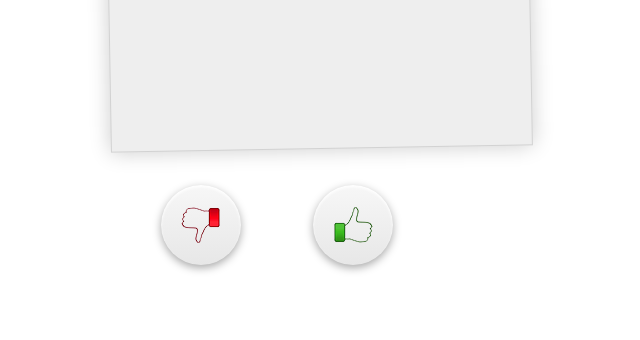
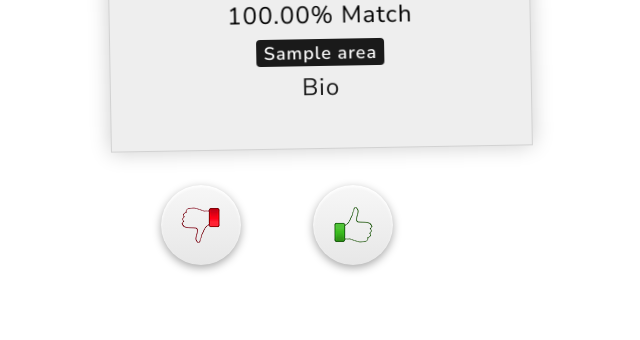
Before and after one commit to wonjoonSeol/facebook-hackathon, a Django app: page /swipe in a window 1280 px wide; the page is wider, and only the part inside the window is pictured. Shown: the part 460-800 px from the top of that part, without its empty margins (363-1003 px from the left). Run offline with Django 3.2, Linux system fonts and the light colour scheme; tables that the repository leaves empty hold one stand-in row (values such as "Sample post"); a database or web service that is not in the repository returns one stand-in record (values such as "Sample title"); some libraries are stand-ins or nearby versions.

Commit message:
add some stuff with a ded commit msg cos im tired

```diff
--- a/facebookhack/urls.py
+++ b/facebookhack/urls.py
@@ -15,12 +15,13 @@ Including another URLconf
 """
 from django.contrib import admin
 from django.urls import path
+from django.conf.urls import url
 from learnapp import views
 
 urlpatterns = [
     path('admin/', admin.site.urls),
     path('', views.index),
-    path('bio', views.bio),
+    url(r'bio/(.*)', views.bio),
     path('module', views.module),
     path('register', views.register),
     path('swipe', views.swipe),
--- a/learnapp/db.py
+++ b/learnapp/db.py
@@ -2,7 +2,7 @@ from pymongo import MongoClient
 from bson.objectid import ObjectId
 
 client = MongoClient('mongodb://root:root@ds113455.mlab.com:13455/fb-hack')
-
+import random
 db = client['fb-hack']
 
 def weight_sum(tag_weights, tags):
@@ -26,9 +26,11 @@ def get_matches_for(email):
 	scores = list(map(lambda i: score(tags, areas, i), area_matches))
 	m = max(scores)
 	scores = list(map(lambda s: 100 * (s / m), scores))
-	area_matches = [(i, s) for s, i in sorted(zip(scores, area_matches), reverse=True)]
+	area_matches = [(i, '%.2f' % s) for s, i in sorted(zip(scores, area_matches), reverse=True)]
 	for i, match in enumerate(area_matches):
 		match[0]['class'] = 'pane' + str(i+1)
+		match[0]['img'] = 'https://randomuser.me/api/portraits/' + random.choice(['men', 'women']) + '/' + str(i) + '.jpg'
+		match[0]['id'] = str(match[0]['_id'])
 	return area_matches[:5]
 
 def get_matches(skills):
@@ -38,6 +40,9 @@ def get_matches(skills):
 
 def find_instructors_for(skills):
 	return list(db['instructors'].find({'skills': {'$in': skills}}))
+
+def get_instructor(id):
+	return db['instructors'].find_one({'_id': ObjectId(id)})
 
 def set_availability(uid, data):
 	db['students'].update_one(
--- a/learnapp/templates/learnapp/base.html
+++ b/learnapp/templates/learnapp/base.html
@@ -20,7 +20,7 @@
   <!-- <link rel="stylesheet" href="{% static 'css/style.css' %}"> -->
 </head>
 
-<body>
+<body style="background-color: "#9a508a"!important;>
 
 <nav class="navbar navbar-expand-lg navbar-dark bg-primary">
   <a class="navbar-brand" href="#">Navbar</a>
--- a/learnapp/templates/learnapp/bio.html
+++ b/learnapp/templates/learnapp/bio.html
@@ -34,7 +34,7 @@
     <i class="fa fa-chevron-right" style="color:black;"></i>
 </a>
   </div>
-  <h1 class="display-3" style="margin-top:10px; text-align:center;">Alan Turing</h1>
+  <h1 class="display-3" style="margin-top:10px; text-align:center;">{{data.name}}</h1>
   <div  style="margin-bottom: 25px; display: flex;
         justify-content: center;
         align-items: center;">
--- a/learnapp/templates/learnapp/swipe.html
+++ b/learnapp/templates/learnapp/swipe.html
@@ -7,7 +7,15 @@
             <ul>
                 {% for m in matches %}
                     <li class={{m.0.class}}>
-                        <div>{{m.0.name}}</div>
+                        <h3>{{m.0.name}}</h3>
+                        <img src={{m.0.img}} height="250" width="250">
+                        <div>{{m.1}}% Match</div>
+                        <div>
+                            {% for a in m.0.areas %}
+                            <span class="badge badge-primary">{{a}}</span>
+                            {% endfor %}
+                        </div>
+                        <div><a href="/bio/{{m.0.id}}">Bio</a></div>
                         <div class="like"></div>
                         <div class="dislike"></div>
                     </li>
--- a/learnapp/views.py
+++ b/learnapp/views.py
@@ -1,12 +1,13 @@
 from django.shortcuts import render
 from django.http import HttpResponse
-from .db import get_matches_for
+from .db import get_matches_for, get_instructor
 
 def index(request):
     return render(request, 'learnapp/index.html')
 
-def bio(request):
-    return render(request, 'learnapp/bio.html')
+def bio(request, id):
+    instructor_obj = get_instructor(id)
+    return render(request, 'learnapp/bio.html', {'data': instructor_obj})
 
 def swipe(request):
     matches = get_matches_for('patrick.hainge@kcl.ac.uk')
```
